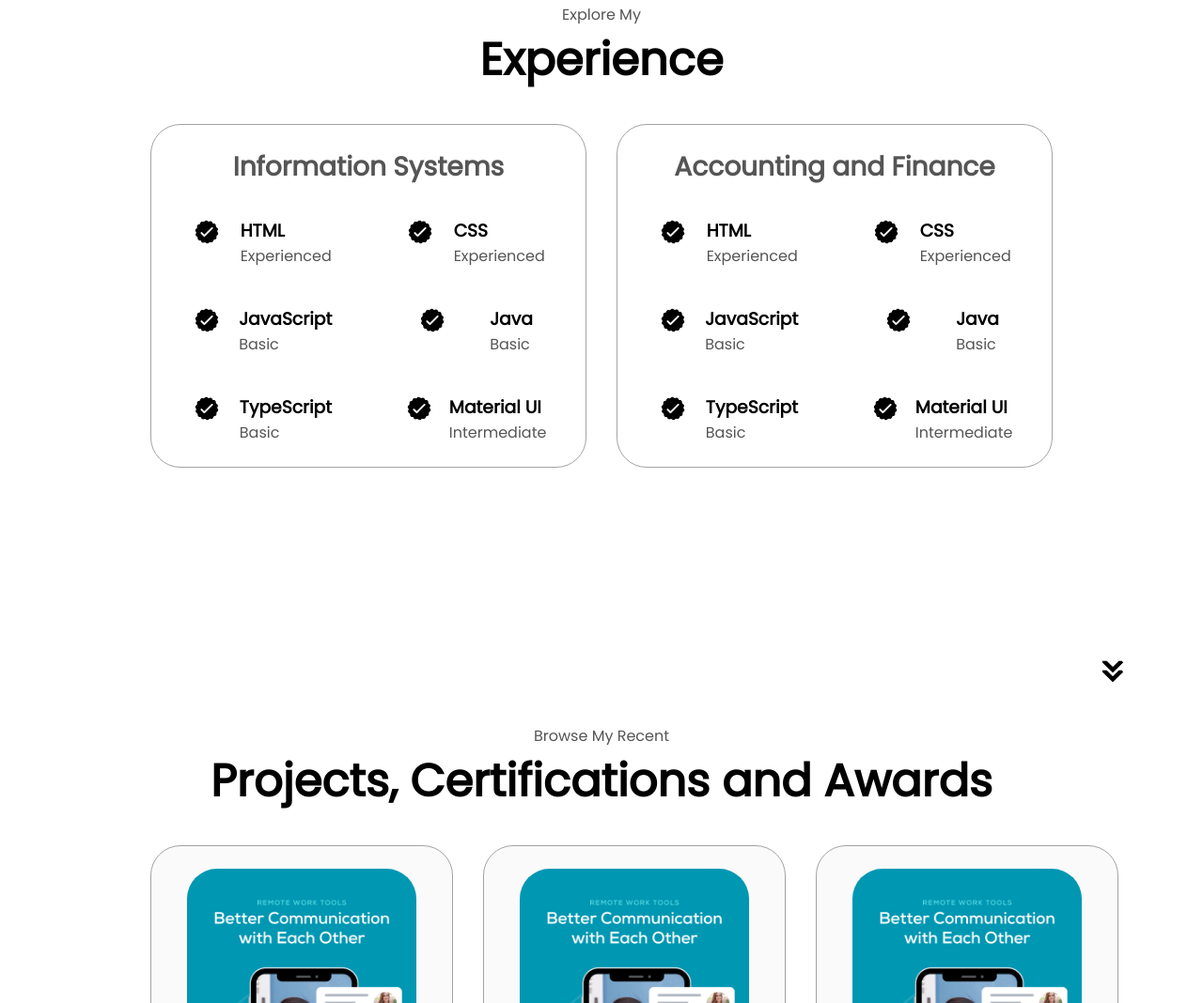
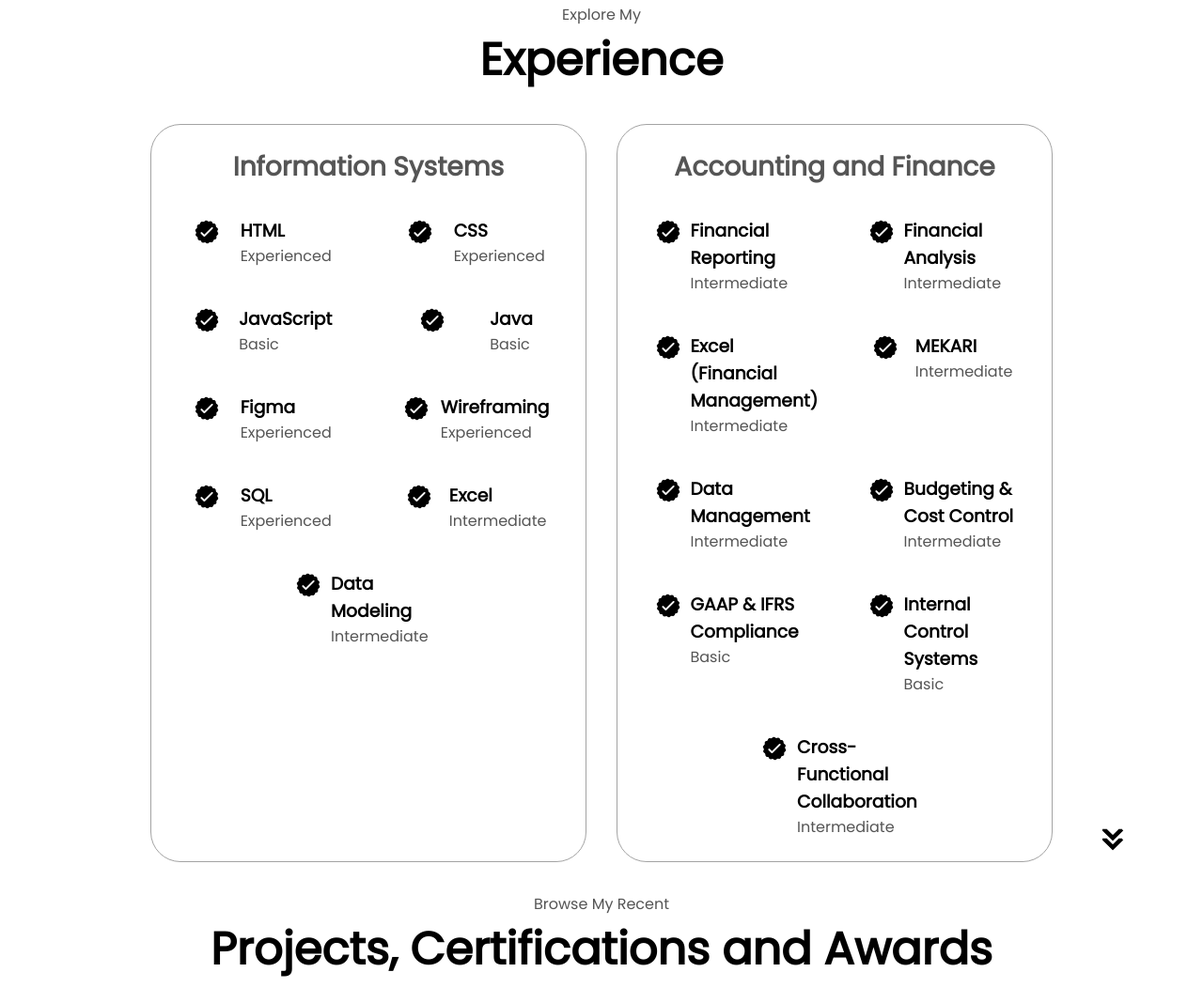
Before and after one commit to Alexius000/html-css-js-portofolio, a plain HTML site: page index.html in a window 1280 px wide. Shown: the part 1541-2609 px from the top of the page at 94% size. Drawn offline with Linux system fonts and the light colour scheme.

Commit message:
changeCV

```diff
--- a/index.html
+++ b/index.html
@@ -67,16 +67,16 @@
                     <div class="details-container">
                         <img src="./assets/experience.png" alt="Experience icon" class="icon">
                         <h3>Experience</h3>
-                        <p>1 years <br>Frontend Development</p>
+                        <p>1 years (2023-2024) <br>Activist - Human Resources Development, HIMSISFO BINUS University</p>
                     </div>
                     <div class="details-container">
                         <img src="./assets/education.png" alt="Education icon" class="icon">
                         <h3>Education</h3>
-                        <p>S.Kom, S.Ak Bachelors Degree<br>Soon</p>
+                        <p>S.Kom, S.Ak Bachelors Degree<br>Soon (2026)</p>
                     </div>
                 </div>
                 <div class="text-container">
-                    <p>Lorem ipsum dolor sit amet consectetur adipisicing elit. Mollitia rerum fugiat assumenda dolore sequi alias similique nemo dignissimos, id natus aliquid, quisquam illum eos voluptates odio molestiae perferendis! Doloremque, saepe odio molestias delectus omnis eos repudiandae perferendis. Repellat nobis dolor molestiae reprehenderit illo sapiente hic odio quod facilis sunt? Reiciendis.  </p>
+                    <p>I am Alexius David Perkasa Tosin, a final-year student majoring in Accounting and Information Systems at Bina Nusantara University. I have a strong passion for combining accounting expertise with technology, focusing on financial reporting, data management, and system analysis.</p>
                 </div>
             </div>
         </div>
@@ -121,14 +121,35 @@
                         <article>
                             <img src="./assets/checkmark.png" alt="Experience icon" class="icon">
                             <div>
-                                <h3>TypeScript</h3>
-                                <p>Basic</p>
+                                <h3>Figma</h3>
+                                <p>Experienced</p>
                             </div>
                         </article>
                         <article>
                             <img src="./assets/checkmark.png" alt="Experience icon" class="icon">
                             <div>
-                                <h3>Material UI</h3>
+                                <h3>Wireframing</h3>
+                                <p>Experienced</p>
+                            </div>
+                        </article>
+                        <article>
+                            <img src="./assets/checkmark.png" alt="Experience icon" class="icon">
+                            <div>
+                                <h3>SQL</h3>
+                                <p>Experienced</p>
+                            </div>
+                        </article>
+                        <article>
+                            <img src="./assets/checkmark.png" alt="Experience icon" class="icon">
+                            <div>
+                                <h3>Excel</h3>
+                                <p>Intermediate</p>
+                            </div>
+                        </article>
+                        <article>
+                            <img src="./assets/checkmark.png" alt="Experience icon" class="icon">
+                            <div>
+                                <h3>Data Modeling</h3>
                                 <p>Intermediate</p>
                             </div>
                         </article>
@@ -140,45 +161,67 @@
                         <article>
                             <img src="./assets/checkmark.png" alt="Experience icon" class="icon">
                             <div>
-                                <h3>HTML</h3>
-                                <p>Experienced</p>
+                                <h3>Financial Reporting</h3>
+                                <p>Intermediate</p>
                             </div>
                         </article>
                         <article>
                             <img src="./assets/checkmark.png" alt="Experience icon" class="icon">
                             <div>
-                                <h3>CSS</h3>
-                                <p>Experienced</p>
+                                <h3>Financial Analysis</h3>
+                                <p>Intermediate</p>
                             </div>
                         </article>
                         <article>
                             <img src="./assets/checkmark.png" alt="Experience icon" class="icon">
-                            <div>
-                                <h3>JavaScript</h3>
-                                <p>Basic</p>
+                        <div>
+                            <h3>Excel (Financial Management)</h3>
+                            <p>Intermediate</p>
+                        </div>
+                    </article>
+                    <article>
+                        <img src="./assets/checkmark.png" alt="Experience icon" class="icon">
+                        <div>
+                            <h3>MEKARI</h3>
+                            <p>Intermediate</p>
                             </div>
+                    </article>
+                    <article>
+                        <img src="./assets/checkmark.png" alt="Experience icon" class="icon">
+                        <div>
+                            <h3>Data Management</h3>
+                            <p>Intermediate</p>
+                        </div>
+                    </article>
+                    <article>
+                        <img src="./assets/checkmark.png" alt="Experience icon" class="icon">
+                        <div>
+                            <h3>Budgeting & Cost Control</h3>
+                            <p>Intermediate</p>
+                        </div>
+                    </article>
+                    <article>
+                        <img src="./assets/checkmark.png" alt="Experience icon" class="icon">
+                        <div>
+                            <h3>GAAP & IFRS Compliance</h3>
+                            <p>Basic</p>
+                        </div>
                         </article>
                         <article>
                             <img src="./assets/checkmark.png" alt="Experience icon" class="icon">
                             <div>
-                                <h3>Java</h3>
+                                <h3>Internal Control Systems</h3>
                                 <p>Basic</p>
-                            </div>
+                                </div>
                         </article>
                         <article>
                             <img src="./assets/checkmark.png" alt="Experience icon" class="icon">
                             <div>
-                                <h3>TypeScript</h3>
-                                <p>Basic</p>
-                            </div>
-                        </article>
-                        <article>
-                            <img src="./assets/checkmark.png" alt="Experience icon" class="icon">
-                            <div>
-                                <h3>Material UI</h3>
+                                <h3>Cross-Functional Collaboration</h3>
                                 <p>Intermediate</p>
                             </div>
                         </article>
+
                     </div>
                 </div>
             </div>
```
Also changed, not shown: 1 other file.
